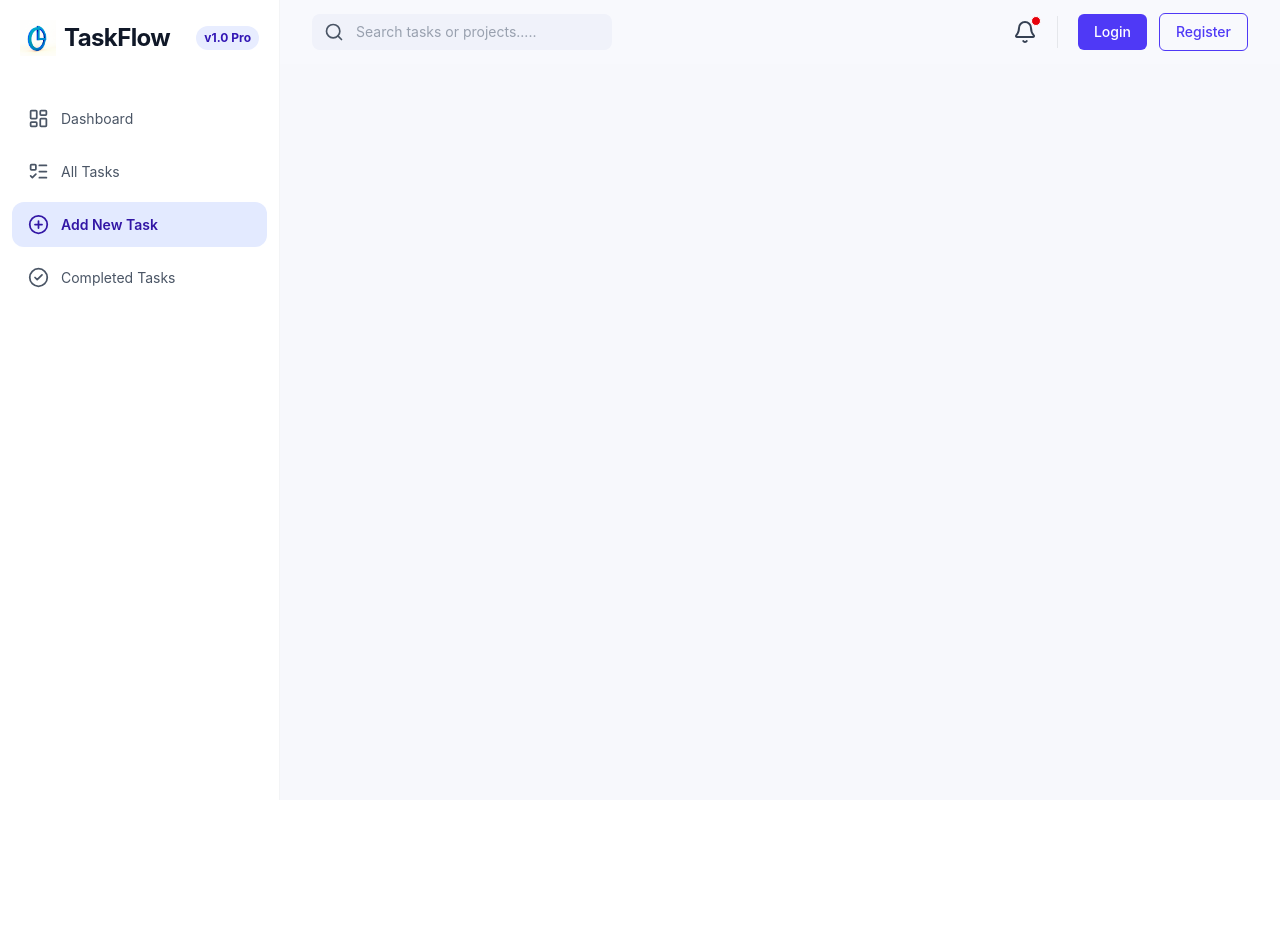
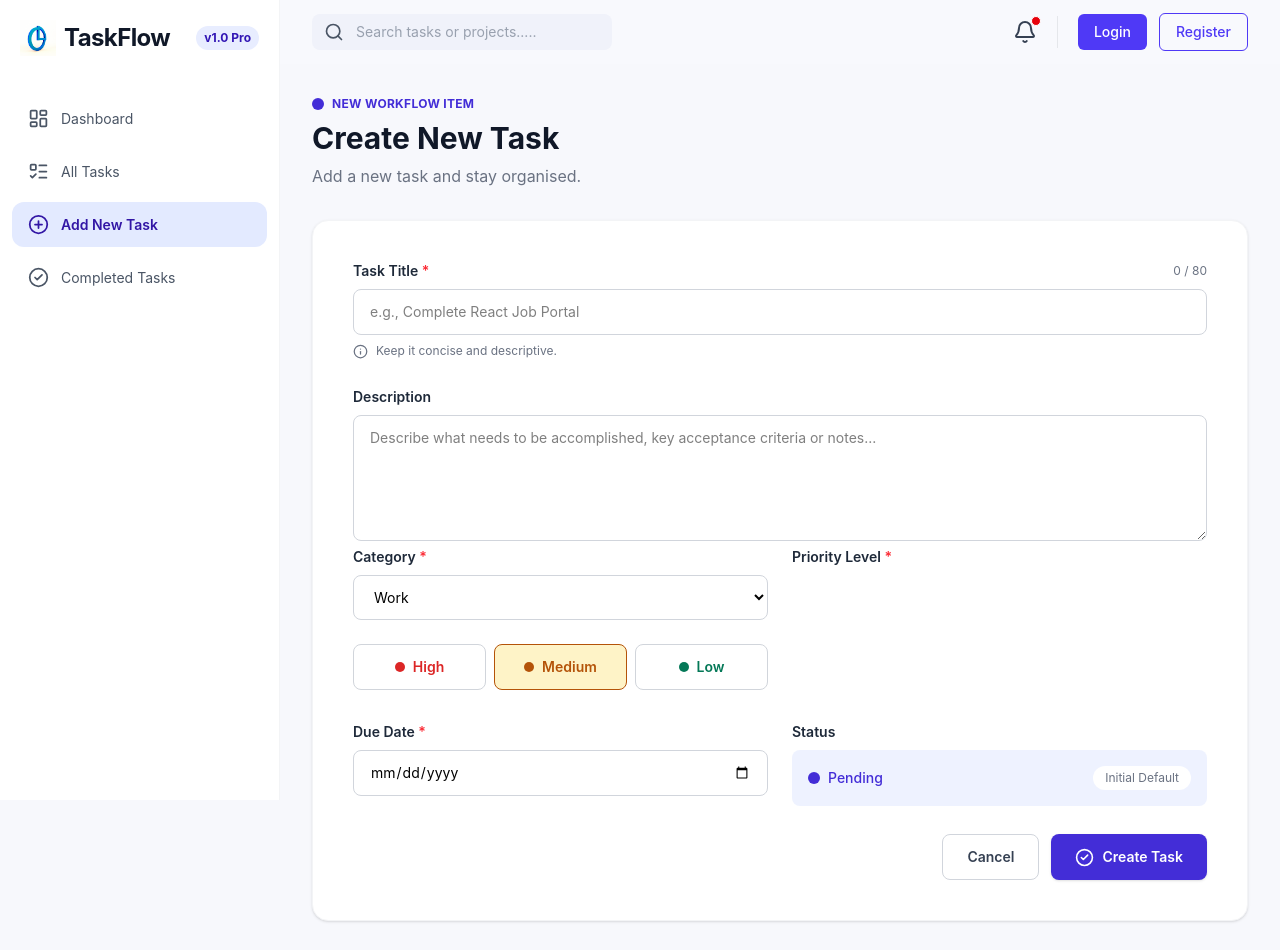
Before and after one commit to Arole01/Task-App, a React (Vite) app: page /addtask in a window 1280 px wide. Shown: the top 950 px of the page. Before the commit the page ends 800 px from the top, so only its background shows below. Built offline with nearby package versions, Linux system fonts and the light colour scheme.

Commit message:
addtask completed

```diff
--- a/src/App.jsx
+++ b/src/App.jsx
@@ -6,6 +6,7 @@ import Register from "./pages/register";
 import Dashboard from "./pages/dashboard";
 import Sidebar from "./components/sidebar";
 import { Toaster } from "sonner";
+import AddTask from "./pages/add-task";
 
 function App() {
   const [currentUser, setCurrentUser] = useState(() => {
@@ -55,6 +56,10 @@ function App() {
                 element={<Login setCurrentUser={handleLogin} />}
               />
               <Route path="/register" element={<Register />} />
+              <Route
+                path="/addtask"
+                element={<AddTask currentUser={currentUser} />}
+              />
             </Routes>
           </main>
         </div>
--- a/src/pages/add-task.jsx
+++ b/src/pages/add-task.jsx
@@ -1,9 +1,9 @@
 import { useState } from "react";
 import { useNavigate } from "react-router";
-import { Info, UserRoundPlus, CircleCheck } from "lucide-react";
+import { Info, CircleCheck } from "lucide-react";
 import { toast } from "sonner";
 import { priorityStyles } from "../data/tasks";
-import { date } from "yup";
+import Btn from "../ui/btn";
 
 function AddTask({ currentUser }) {
   const navigate = useNavigate();
@@ -85,7 +85,6 @@ function AddTask({ currentUser }) {
                 Task Title <span className="text-red-500">*</span>
               </label>
 
-
               <span className="text-xs text-gray-500">
                 {taskData.title.length} / 80
               </span>
@@ -98,12 +97,164 @@ function AddTask({ currentUser }) {
               maxLength={80}
               required
               placeholder="e.g., Complete React Job Portal"
-                    className="w-full rounded-lg border border-gray-300 px-4 py-3 text-sm outline-none transition focus:border-indigo-500 focus:ring-2 focus:ring-indigo-100"/>
+              className="w-full rounded-lg border border-gray-300 px-4 py-3 text-sm outline-none transition focus:border-indigo-500 focus:ring-2 focus:ring-indigo-100"
+            />
 
-                    <p className="mt-2 flex items-center gap-2 text-xs text-gray-500"
+            <p className="mt-2 flex items-center gap-2 text-xs text-gray-500">
+              <Info size={15} />
+              Keep it concise and descriptive.
+            </p>
+          </div>
+
+          <div className="mb-8">
+            <label className="mb-2 block text-sm font-semibold text-gray-800">
+              Description
+            </label>
+
+            <textarea
+              name="description"
+              value={taskData.description}
+              onChange={handleChange}
+              rows={5}
+              placeholder="Describe what needs to be accomplished, key acceptance criteria or notes..."
+              className="w-full resize-y rounded-lg border border-gray-300 px-4 py-3 text-sm outline-none transition focus:border-indigo-500 focus:ring-2 focus:ring-indigo-100"
+            />
+
+            <div className="mb-7 grid grid-cols-1 gap-6 md:grid-cols-2">
+              <div>
+                <label className="mb-2 block text-sm font-semibold text-gray-800">
+                  Category <span className="text-red-500">*</span>
+                </label>
+
+                <select
+                  name="category"
+                  value={taskData.category}
+                  onChange={handleChange}
+                  className="w-full rounded-lg border border-gray-300 bg-white px-4 py-3 text-sm outline-none focus:border-indigo-500 focus:ring-2 focus:ring-indigo-100"
+                >
+                  <option value="Work">Work</option>
+                  <option value="Personal">Personal</option>
+                  <option value="Study">Study</option>
+                  <option value="Health">Health</option>
+                  <option value="Other">Other</option>
+                </select>
+              </div>
+
+              <label className="mb-2 block text-sm font-semibold text-gray-800">
+                Priority Level <span className="text-red-500">*</span>
+              </label>
+
+              <div className="grid grid-cols-3 gap-2">
+                {Object.keys(priorityStyles).map((level) => {
+                  const style = priorityStyles[level];
+
+                  return (
+                    <button
+                      key={level}
+                      type="button"
+                      onClick={() =>
+                        setTaskData({
+                          ...taskData,
+                          priority: level,
+                        })
+                      }
+                      style={{
+                        color: style.color,
+                        backgroundColor:
+                          taskData.priority === level
+                            ? style.background
+                            : "white",
+                        borderColor:
+                          taskData.priority === level ? style.color : "#d1d5db",
+                      }}
+                      className="flex items-center justify-center gap-2 rounded-lg border px-2 py-3 text-xs font-semibold transition sm:text-sm"
+                    >
+                      <span
+                        className="h-2.5 w-2.5 rounded-full"
+                        style={{
+                          backgroundColor: style.indicator,
+                        }}
+                      ></span>
+
+                      {level}
+                    </button>
+                  );
+                })}
+              </div>
+            </div>
+          </div>
+
+          <div className="mb-7 grid grid-cols-1 gap-6 md:grid-cols-2">
+            <div>
+              <label className="mb-2 block text-sm font-semibold text-gray-800">
+                Due Date <span className="text-red-500">*</span>
+              </label>
+
+              <input
+                type="date"
+                name="dueDate"
+                value={taskData.dueDate}
+                onChange={handleChange}
+                min={formattedToday}
+                required
+                className="w-full rounded-lg border border-gray-300 px-4 py-3 text-sm outline-none focus:border-indigo-500 focus:ring-2 focus:ring-indigo-100"
+              />
+            </div>
+
+            <div>
+              <label className="mb-2 block text-sm font-semibold text-gray-800">
+                Status
+              </label>
+
+              <div className="flex items-center justify-between rounded-lg bg-indigo-50 px-4 py-4">
+                <span className="flex items-center gap-2 text-sm font-medium text-indigo-700">
+                  <span className="h-3 w-3 rounded-full bg-indigo-700"></span>
+                  Pending
+                </span>
+
+                <span className="rounded-full bg-white px-3 py-1 text-xs text-gray-500">
+                  Initial Default
+                </span>
+              </div>
+            </div>
+          </div>
+
+          <div className="flex flex-col-reverse justify-end gap-3 sm:flex-row">
+            <button
+              type="button"
+              onClick={() => navigate("/")}
+              className="rounded-lg border border-gray-300 bg-white px-6 py-3 text-sm font-semibold text-gray-700 transition hover:bg-gray-50"
+            >
+              Cancel
+            </button>
+
+            {/* <Btn
+              type="button"
+              label="Cancel"
+              btnSize="sm"
+              onClick={() => navigate("/")}
+              btnStyle="primary"
+              className="rounded-lg border border-gray-300 bg-white px-6 py-3 text-sm font-semibold text-gray-700 transition hover:bg-indigo-50"
+            /> */}
+            <button
+              type="submit"
+              className="flex items-center justify-center gap-2 rounded-lg bg-indigo-700 px-6 py-3 text-sm font-semibold text-white shadow-sm transition hover:bg-indigo-800"
+            >
+              {/* <Btn
+              type="submit"
+              label="Create Task"
+              btnSize="sm"
+              btnStyle="secondary"
+              className="flex items-center justify-center gap-2 rounded-lg bg-indigo-700 px-6 py-3 text-sm font-semibold text-white shadow-sm transition hover:bg-indigo-800"
+            /> */}
+              <CircleCheck size={19} />
+              Create Task
+            </button>
           </div>
         </form>
       </div>
     </main>
   );
 }
+
+export default AddTask;
```
Lines whose indentation alone changed are shown as unchanged.
